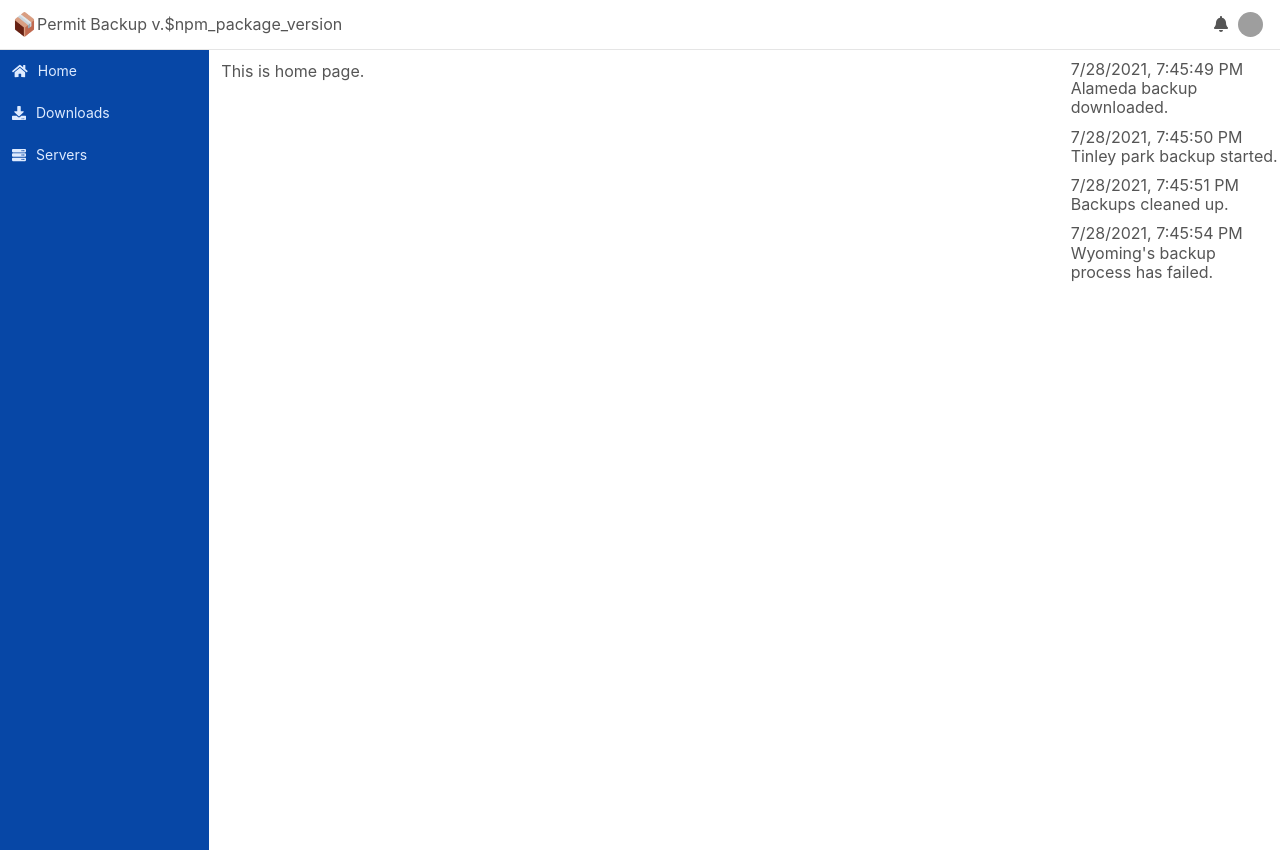
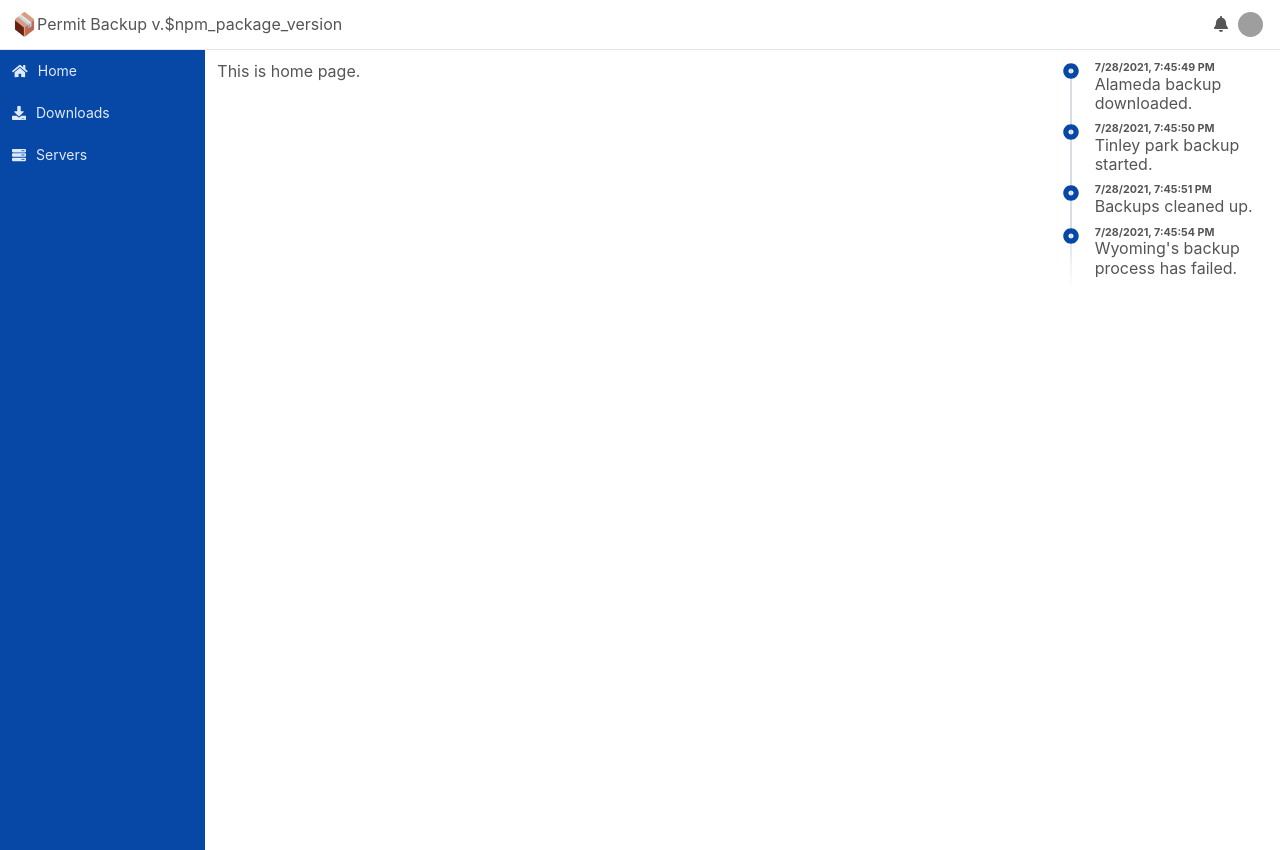
Before and after one commit to meow-soft/PermitBackup, a React (Create React App) app: page /home in a window 1280 px wide. Built offline with nearby package versions, Linux system fonts and the light colour scheme; grey boxes are pictures that could not be loaded.

Commit message:
history timeline styles, stories

```diff
--- a/src/components/History/History.js
+++ b/src/components/History/History.js
@@ -27,11 +27,13 @@ const historyEntries = [
 
 const History = () => {
   return (
-    <div className={styles.history}>
-      {historyEntries.map((entry) => (
-        <HistoryEntry key={entry.id} {...entry} />
-      ))}
-    </div>
+    <section className={styles.history}>
+      <ul className={styles.history__list}>
+        {historyEntries.map((entry) => (
+          <HistoryEntry key={entry.id} {...entry} />
+        ))}
+      </ul>
+    </section>
   );
 };
 
--- a/src/components/History/History.module.scss
+++ b/src/components/History/History.module.scss
@@ -1,3 +1,4 @@
 .history {
   flex: 1;
+  padding: 0.75rem;
 }
--- a/src/components/History/HistoryEntry.js
+++ b/src/components/History/HistoryEntry.js
@@ -1,14 +1,23 @@
+import { faCircle, faDotCircle } from '@fortawesome/free-solid-svg-icons';
+import { FontAwesomeIcon } from '@fortawesome/react-fontawesome';
 import React from 'react';
 import styles from './HistoryEntry.module.scss';
 
 const HistoryEntry = ({ text, timestamp }) => {
   return (
-    <div className={styles.historyEntry}>
-      <div className="entryTimestamp">
-        {new Date(timestamp).toLocaleString('en-US')}
+    <li className={styles.historyEntry}>
+      <div className={styles.historyEntry__icon}>
+        <FontAwesomeIcon icon={faDotCircle} />
       </div>
-      <div>{text}</div>
-    </div>
+      <div className={styles.historyEntry__content}>
+        <div className={styles.historyEntry__card}>
+          <h6 className={styles.historyEntry__timestamp}>
+            {new Date(timestamp).toLocaleString('en-US')}
+          </h6>
+          <div>{text}</div>
+        </div>
+      </div>
+    </li>
   );
 };
 
--- a/src/components/History/HistoryEntry.module.scss
+++ b/src/components/History/HistoryEntry.module.scss
@@ -1,3 +1,37 @@
 .historyEntry {
-  margin: 10px 0;
+  display: flex;
+  position: relative;
+
+  &::before {
+    background: #dadee4;
+    content: '';
+    height: 100%;
+    left: 7px;
+    position: absolute;
+    top: 2px;
+    width: 2px;
+    z-index: -1;
+  }
+
+  &:last-child {
+    &::before {
+      background: linear-gradient(#dadee4, #fff);
+    }
+  }
+
+  &__icon {
+    color: #0747a6;
+  }
+
+  &__content {
+    flex: 1 1 auto;
+    padding: 0 0 0 1rem;
+  }
+
+  &__card {
+    margin-bottom: 10px;
+  }
+
+  &__timestamp {
+  }
 }
```
Also changed, not shown: 1 other file (tests, documents, lock files or other folders).
